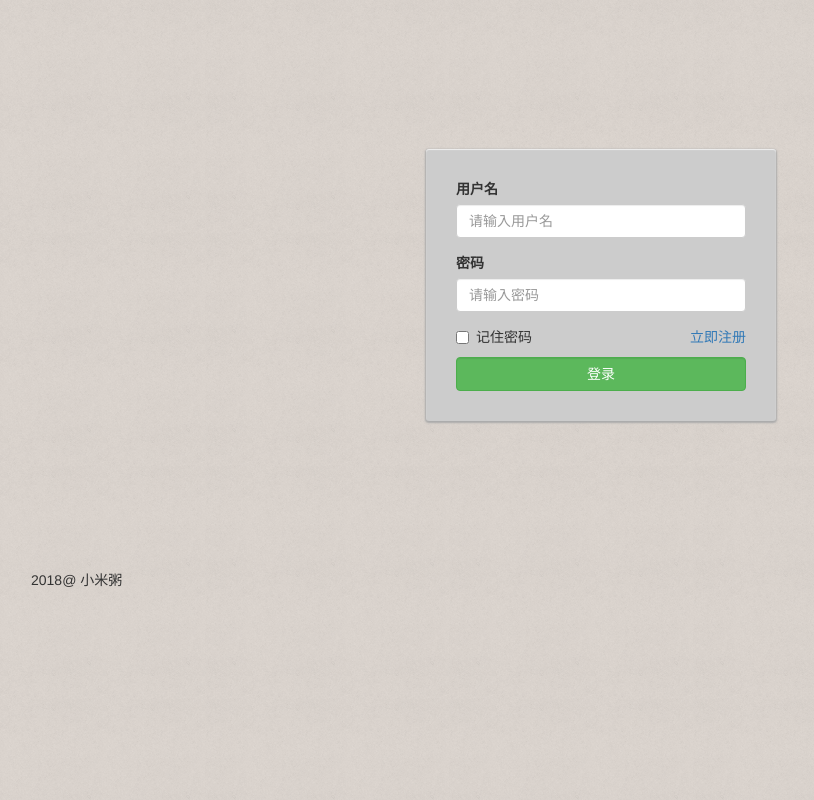
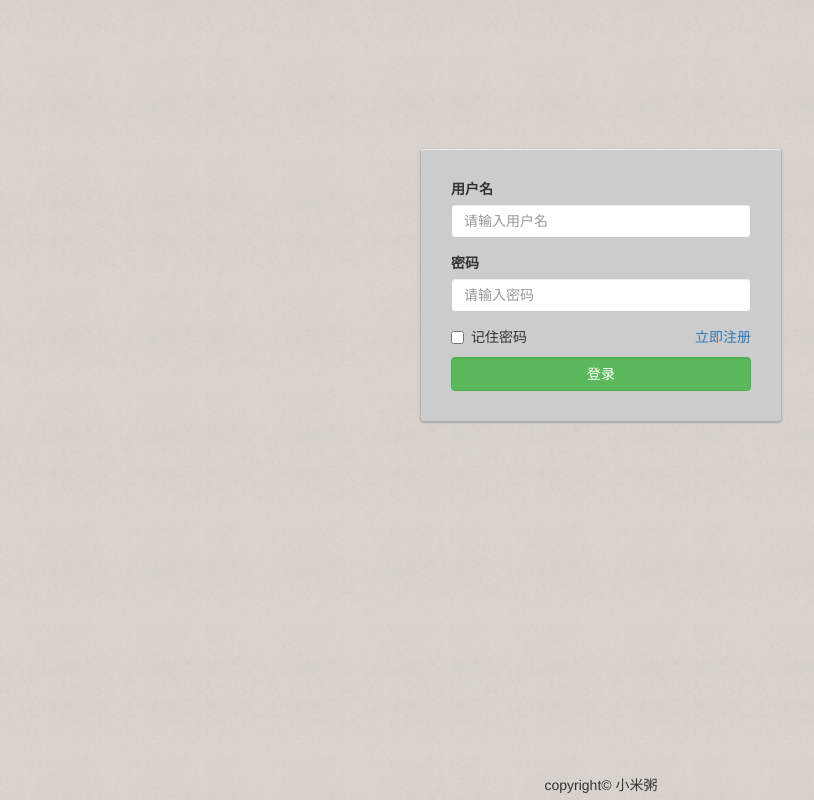
Before and after one commit to xiaomizhou66/alertme, a plain HTML site: page views/login.html in a window 1280 px wide. Shown: the whole page, without its empty margins (39-853 px from the left). Drawn offline with Linux system fonts and the light colour scheme; files that its build step writes are made by us from their sources; files whose address does not match are found by name.

Commit message:
版本更正

```diff
--- a/static/css/login.css
+++ b/static/css/base.css
@@ -2,8 +2,18 @@ body {
     background: url("../img/background.png");
 }
 
+/* 阿里图标引入方法 */
+
+.icon {
+    width: 1em;
+    height: 1em;
+    vertical-align: -0.15em;
+    fill: currentColor;
+    overflow: hidden;
+}
+
 .my-login-box-mg {
-    margin: 10% auto;
+    margin-top: 10%;
 }
 
 .my-register-box-mg {
@@ -24,6 +34,16 @@ form {
     float: right;
 }
 
-.container .col-lg-12 .my-login-footer-pd {
-    padding-bottom: 0px;
+body {
+    position: relative;
 }
+
+.footer {
+    text-align: center;
+    width: 20%;
+    height: 30px;
+    line-height: 30px;
+    position: fixed;
+    bottom: 0px;
+    left: 40%;
+}
--- a/views/login.html
+++ b/views/login.html
@@ -7,7 +7,7 @@
     <meta name="viewport" content="width=device-width, initial-scale=1, maximum-scale=1, user-scalable=no">
     <meta http-equiv="X-UA-Compatible" content="ie=edge">
     <link rel="stylesheet" href="static/bootstrap/css/bootstrap.css">
-    <link rel="stylesheet" href="static/css/login.css">
+    <link rel="stylesheet" href="static/css/base.css">
     <script src="static/js/jquery.js"></script>
     <script src="static/bootstrap/js/bootstrap.js"></script>
     <title>alertme</title>
@@ -37,12 +37,8 @@
             </div>
         </div>
     </div>
-    <div class="container">
-        <div class="row">
-            <div class="col-lg-12">
-                <p class="my-login-footer-pd">2018@ 小米粥</p>
-            </div>
-        </div>
+    <div class="footer">
+        <p class="my-login-footer-pd">copyright&copy; 小米粥</p>
     </div>
 </body>
 
```
Also changed, not shown: views/home.html (+4 -1 lines), views/register.html (+4 -1 lines), 1 other file.
